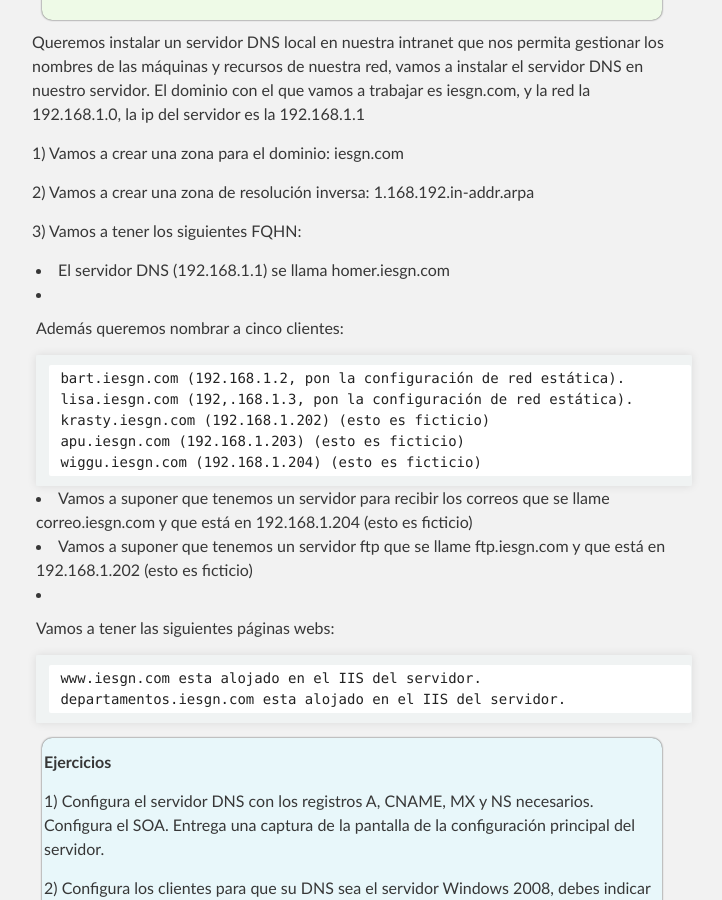
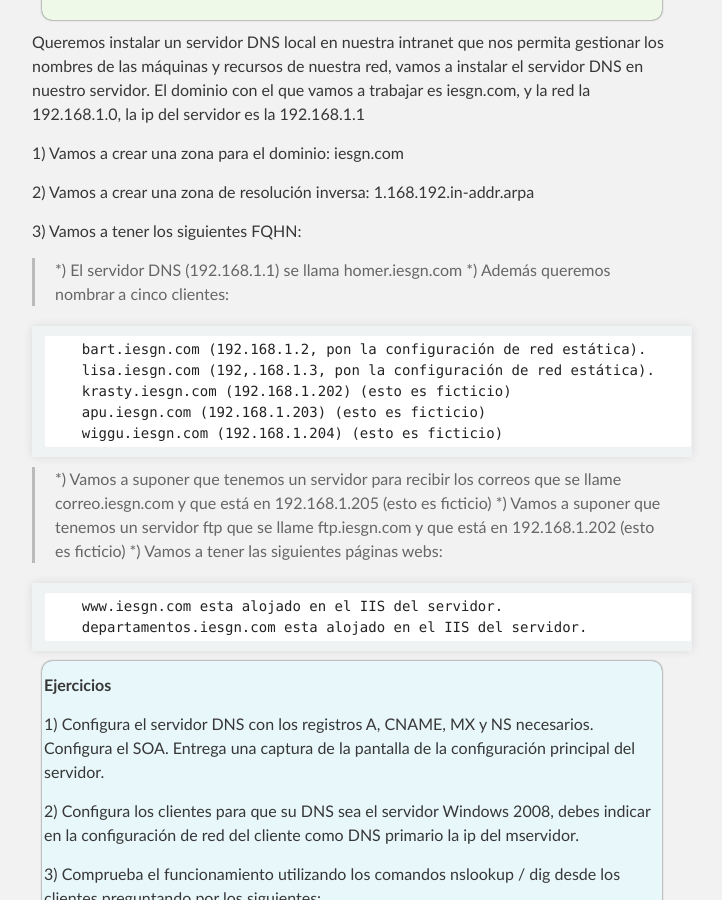
Before and after one commit to josedom24/josedom24.github.io, a Jekyll site: the page built from mod/serviciosgm/e_dns_3.md, in a window 1280 px wide and 900 px high, scrolled down 456 px. Shown: the whole window, without its empty margins (288-1010 px from the left). Built offline with Jekyll 4.4.1, drawn with Linux system fonts in a browser that asks for light colours.

Commit message:
Update e_dns_3.md

```diff
--- a/mod/serviciosgm/e_dns_3.md
+++ b/mod/serviciosgm/e_dns_3.md
@@ -22,8 +22,8 @@
 
 3) Vamos a tener los siguientes FQHN:
 
- * El servidor DNS (192.168.1.1) se llama homer.iesgn.com
- * Además queremos nombrar a cinco clientes:
+> *) El servidor DNS (192.168.1.1) se llama homer.iesgn.com
+> *) Además queremos nombrar a cinco clientes:
 
         bart.iesgn.com (192.168.1.2, pon la configuración de red estática).
         lisa.iesgn.com (192,.168.1.3, pon la configuración de red estática).
@@ -31,9 +31,9 @@
         apu.iesgn.com (192.168.1.203) (esto es ficticio)
         wiggu.iesgn.com (192.168.1.204) (esto es ficticio)
 
- * Vamos a suponer que tenemos un servidor para recibir los correos que se llame correo.iesgn.com y que está en 192.168.1.204 (esto es ficticio)
- * Vamos a suponer que tenemos un servidor ftp que se llame ftp.iesgn.com y que está en 192.168.1.202 (esto es ficticio)
- * Vamos a tener las siguientes páginas webs:
+> *) Vamos a suponer que tenemos un servidor para recibir los correos que se llame correo.iesgn.com y que está en 192.168.1.205 (esto es ficticio)
+> *) Vamos a suponer que tenemos un servidor ftp que se llame ftp.iesgn.com y que está en 192.168.1.202 (esto es ficticio)
+> *) Vamos a tener las siguientes páginas webs:
 
         www.iesgn.com esta alojado en el IIS del servidor.
         departamentos.iesgn.com esta alojado en el IIS del servidor.
```
